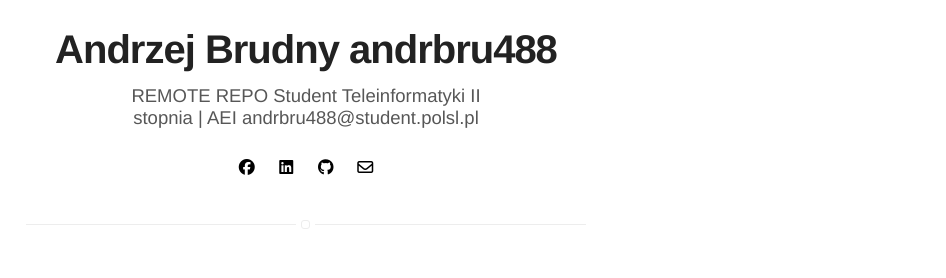
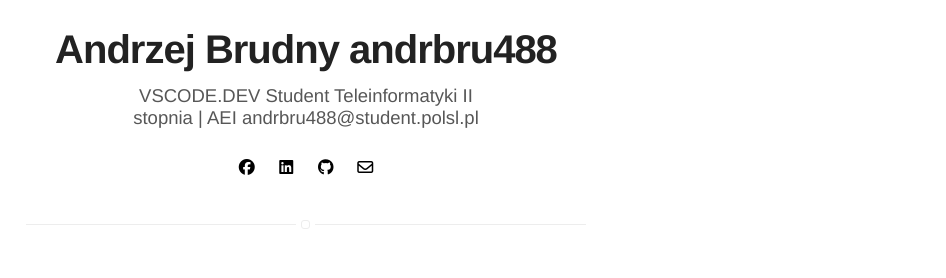
Before and after one commit to andrbru488/sju, a Jekyll site: the page built from blog.html, in a window 1280 px wide. Shown: the part 252-530 px from the top of the page, without its empty margins (334-1280 px from the left). Built offline with Jekyll 4.4.1, drawn with Linux system fonts in a browser that asks for light colours; nearby versions of some CDN libraries.

Commit message:
VSCODE.DEV PUSH

```diff
--- a/_config.yml
+++ b/_config.yml
@@ -1,6 +1,6 @@
 # main text of home
 title: Andrzej Brudny andrbru488
-bio: REMOTE REPO Student Teleinformatyki II stopnia | AEI andrbru488@student.polsl.pl
+bio: VSCODE.DEV Student Teleinformatyki II stopnia | AEI andrbru488@student.polsl.pl
 
 # twitter summary info
 description: Projekt przedmiotu Sieć Jako Usługa (SJU) REMOTE REPO
```
